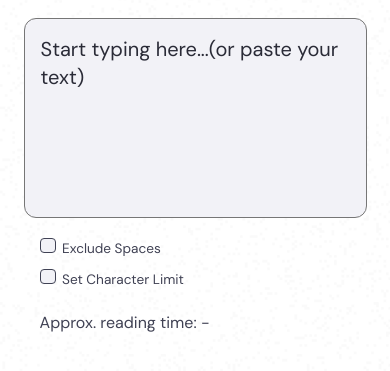
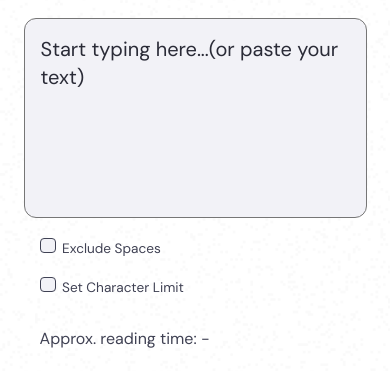
Before and after one commit to larryking01/Character_Counter_UI, a website: page index.html in a window 390 px wide. Both pictures are taken after a click on the button 350 px from the left and 48 px from the top of the page. Shown: the part 230-601 px from the top of the page. Drawn offline with Linux system fonts and the light colour scheme.

Commit message:
fixing alignment for inputs and preventing user from typing after limit exceeds

```diff
--- a/characterCounter.js
+++ b/characterCounter.js
@@ -135,10 +135,9 @@ function toggleCharacterLimitInputVisible() {
 
 
 function checkCharacterLimit() {
-    let characterLimit = parseInt(characterLimitInput.value);
+    let characterLimit = Math.round(characterLimitInput.value);
     let enteredText = textArea.value;
-    let enteredTextNoSpaces = textArea.value.trim()
-                              .replace(/\s/g, '');
+    let enteredTextNoSpaces = textArea.value.trim().replace(/\s/g, '');
     let totalCharacters;
     let eightyPercent;
 
@@ -174,6 +173,7 @@ function checkCharacterLimit() {
                                     <span class="specific-error-text">You have hit the maximum limit of ${ characterLimit } characters</span>
                                 </span>
                               `;
+
     }
     else {
         if(!isNaN( characterLimit )) {
@@ -186,7 +186,8 @@ function checkCharacterLimit() {
                                         <span class="specific-error-text">Limit reached! Your text exceeds ${ characterLimit } characters.</span>
                                     </span>
                                 `;
-}
+            textArea.value = textArea.value.slice(0, characterLimit ) // trim to max
+        }
         else {
             // do nothing
         }
--- a/styles.css
+++ b/styles.css
@@ -202,6 +202,11 @@ body {
 
 
 
+.text-area-section .count-options-div div {
+    align-self: end;
+}
+
+
 .text-area-section .count-options-div span {
     color: var(--white-col-200);
     font-family: 'DMSansRegular', sans-serif;
@@ -224,6 +229,7 @@ body {
     font-size: 1rem;
     font-weight: normal;
     color: var(--white-col-200);
+    align-self: end;
 }
 
 
@@ -776,6 +782,16 @@ body {
     }
 
 
+    .text-area-section .count-options-div div {
+        align-self: end;
+    }
+
+
+    .light-theme .text-area-section .count-options-div div {
+        align-self: end;
+    }
+
+
     .text-area-section .count-options-div {
         display: flex;
         justify-content: space-between;
@@ -814,6 +830,7 @@ body {
         font-size: 1rem;
         font-weight: normal;
         color: var(--white-col-200);
+        align-self: end;
     }
 
 
@@ -822,6 +839,8 @@ body {
         font-size: 1rem;
         font-weight: normal;
         color: var(--cols-neutral-900);
+        align-self: end;
+
     }
 
 
@@ -1127,10 +1146,21 @@ body {
     }
 
 
+    .text-area-section .count-options-div div {
+        align-self: start;
+    }
+
+
+    .light-theme .text-area-section .count-options-div div {
+        align-self: start;
+    }
+
+
     .text-area-section .count-options-div article {
         display: flex;
         flex-direction: column;
         justify-content: space-between;
+        gap: 0.5rem;
     }
 
 
@@ -1162,6 +1192,7 @@ body {
         font-size: 1rem;
         font-weight: normal;
         color: var(--white-col-200);
+        align-self: start;
     }
 
 
@@ -1170,7 +1201,11 @@ body {
         font-size: 1rem;
         font-weight: normal;
         color: var(--cols-neutral-600);
+        align-self: start;
     }
+
+
+
 
 
 
```
Also changed, not shown: index.html (+1 -1 lines).
